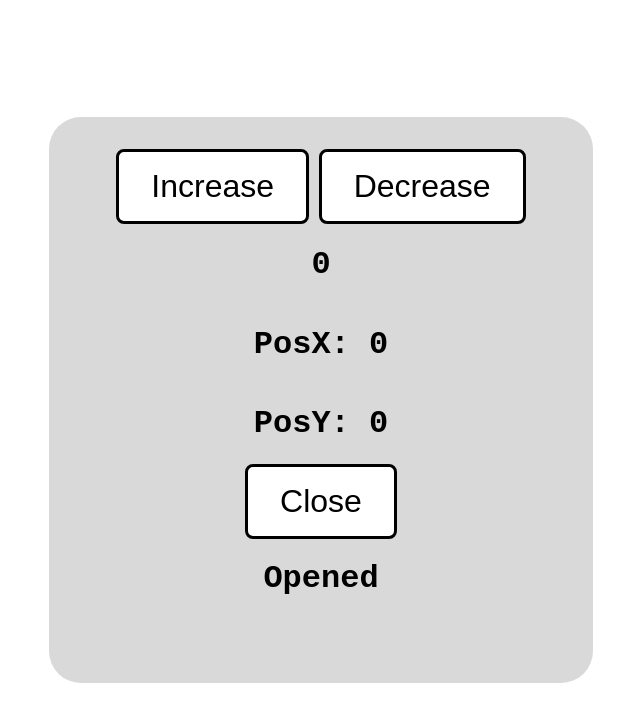
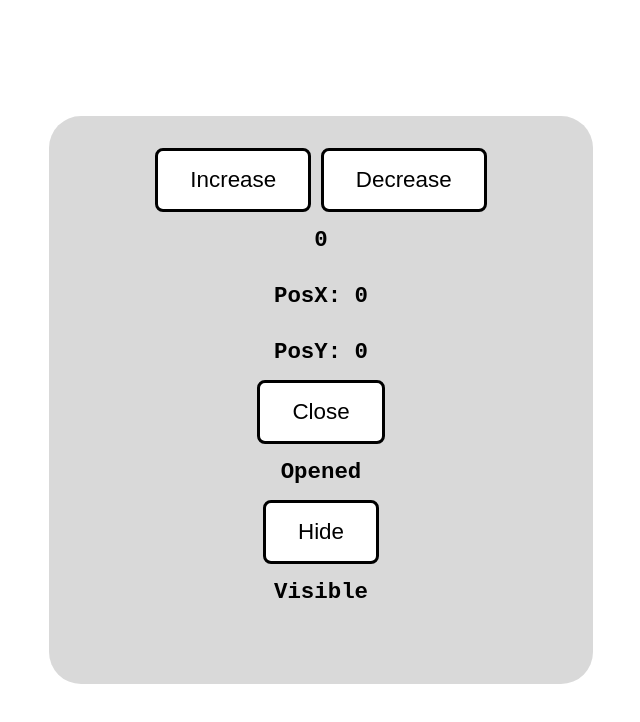
Before and after one commit to R3VAMP/JavascriptTutorial, a plain HTML site: page 1_15/index.html in a window 1280 px wide. Both pictures are taken after a click on the button "Open". Shown: the whole page, without its empty margins (319-959 px from the left). Drawn offline with Linux system fonts and the light colour scheme.

Commit message:
initial commit

```diff
--- a/1_15/index.html
+++ b/1_15/index.html
@@ -19,6 +19,8 @@
 			<h1 class="positionY">PosY: <span></span></h1>
 			<button class="btn-toggle">Open</button>
 			<h1 class="toggle-status"><span>Closed</span></h1>
+			<button class="show-text-btn">Hide</button>
+			<h1 class="text-status"><span>Visible</span></h1>
 		</div>
 	</body>
 </html>
--- a/1_15/script.js
+++ b/1_15/script.js
@@ -55,13 +55,29 @@ window.addEventListener("mousemove", mousePosition, false);
 const toggleButton = document.querySelector(".btn-toggle");
 const statusText = document.querySelector(".toggle-status span");
 
-toggleButton.addEventListener("click", function (event) {
-	console.log(event);
-	this.innerText === "Open" && statusText.innerText == "Closed"
-		? (this.innerText = "Close")
-		: (this.innerText = "Open");
+toggleButton.addEventListener("click", () => {
+	toggleButton.innerText === "Open" && statusText.innerText == "Closed"
+		? (toggleButton.innerText = "Close")
+		: (toggleButton.innerText = "Open");
 
 	statusText.innerText === "Opened"
 		? (statusText.innerText = "Closed")
 		: (statusText.innerText = "Opened");
 });
+
+const showText = document.querySelector(".show-text-btn");
+const textStatus = document.querySelector(".text-status span");
+
+showText.addEventListener(
+	"click",
+	() => {
+		showText.innerHTML === "Show" && textStatus.innerText === ""
+			? (showText.innerHTML = "Hide")
+			: (showText.innerHTML = "Show");
+
+		textStatus.innerText === "Visible"
+			? (textStatus.innerText = "")
+			: (textStatus.innerText = "Visible");
+	},
+	false
+);
--- a/1_15/style.css
+++ b/1_15/style.css
@@ -25,11 +25,12 @@ body {
 
 .btn-increase,
 .btn-decrease,
-.btn-toggle {
+.btn-toggle,
+.show-text-btn {
 	padding: 1rem 2rem;
 	border: 3px solid black;
 	border-radius: 0.5rem;
-	font-size: 2rem;
+	font-size: 1.4rem;
 	flex: 0 1 auto;
 	background-color: white;
 	cursor: pointer;
@@ -37,5 +38,5 @@ body {
 
 h1,
 span {
-	font-size: 2rem;
+	font-size: 1.4rem;
 }
```
